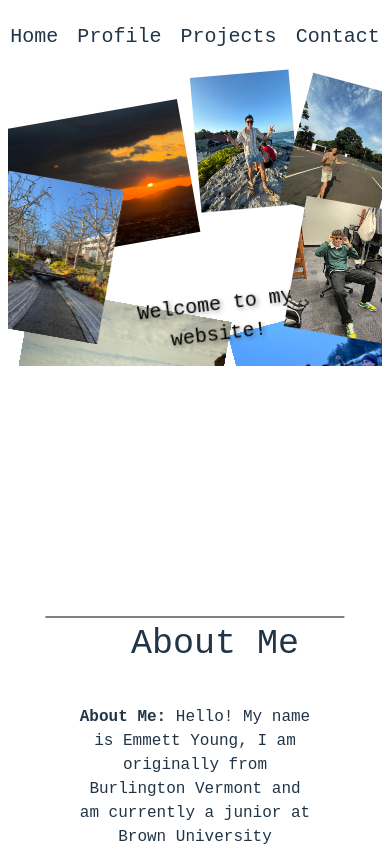
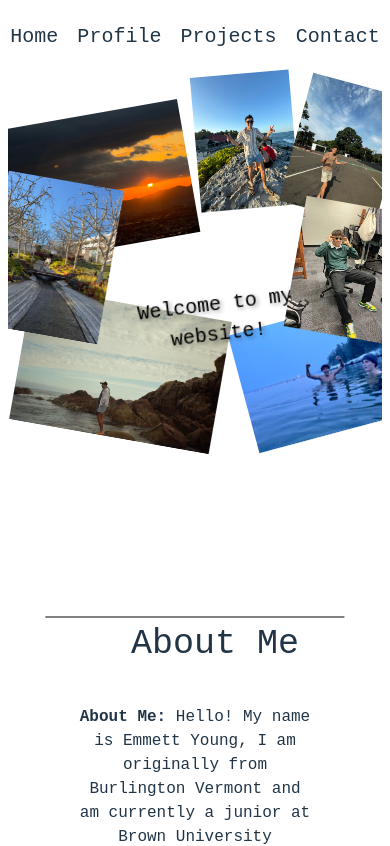
Before and after one commit to emmettyoung/website, a React (Vite) app in the folder frontend/: page / in a window 390 px wide. Shown: the top 846 px of the page. Built offline with nearby package versions, Linux system fonts and the light colour scheme.

Commit message:
feaT: fixing

```diff
--- a/frontend/src/styles/main.css
+++ b/frontend/src/styles/main.css
@@ -263,7 +263,7 @@ position: absolute;
     top: 230px;
   }
   .homepage-text {
-    position: absolute;
+    position: flex;
     top: 32%;        /* vertically center-ish */
     left: 30%;       /* horizontally center */
     transform: translate(-50%, -50%); /* true center */
@@ -275,9 +275,6 @@ position: absolute;
   }
   .sidebar {
     transform: scale(.8)
-  }
-  .image-container {
-    overflow-x: auto;
   }
 }
 
```
